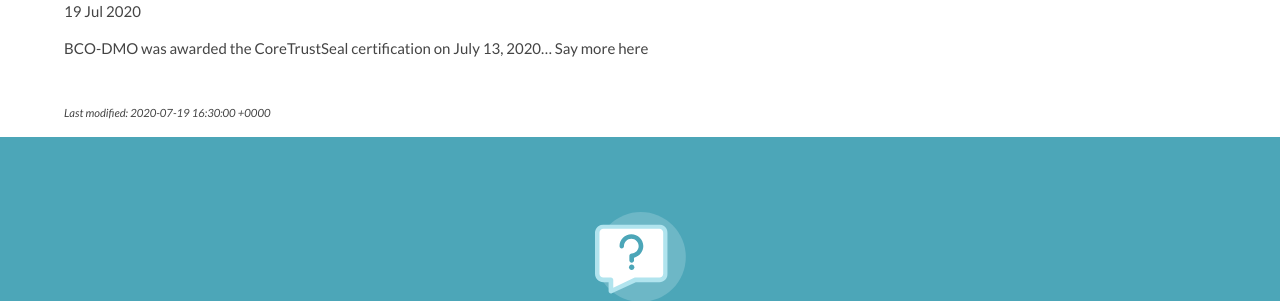
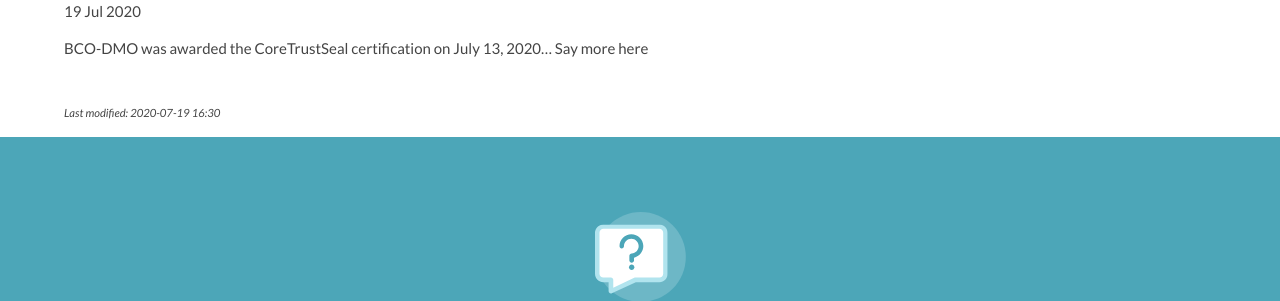
Before and after one commit to BCODMO/blog.bco-dmo.org, a Jekyll site: the page built from _posts/2020-07-19-core-trust-seal-certification.md, in a window 1280 px wide. Shown: the part 325-626 px from the top of the page. Built offline with Jekyll 4.4.1, drawn with Linux system fonts in a browser that asks for light colours.

Commit message:
Update post.html

```diff
--- a/_layouts/post.html
+++ b/_layouts/post.html
@@ -21,7 +21,7 @@ layout: default
   {{content}}
 
   {% if page.lastModified %}
-    <p class="margin-top-3 is-size-7 is-italic">Last modified: {{ page.lastModified }}</p>
+    <p class="margin-top-3 is-size-7 is-italic">Last modified: {{ page.lastModified  | date: "%Y-%m-%d %H:%M" }}</p>
   {% else %}
     <p class="margin-top-3 is-size-7 is-italic">Last modified: {{ page.date }}</p>
   {% endif %}
```
